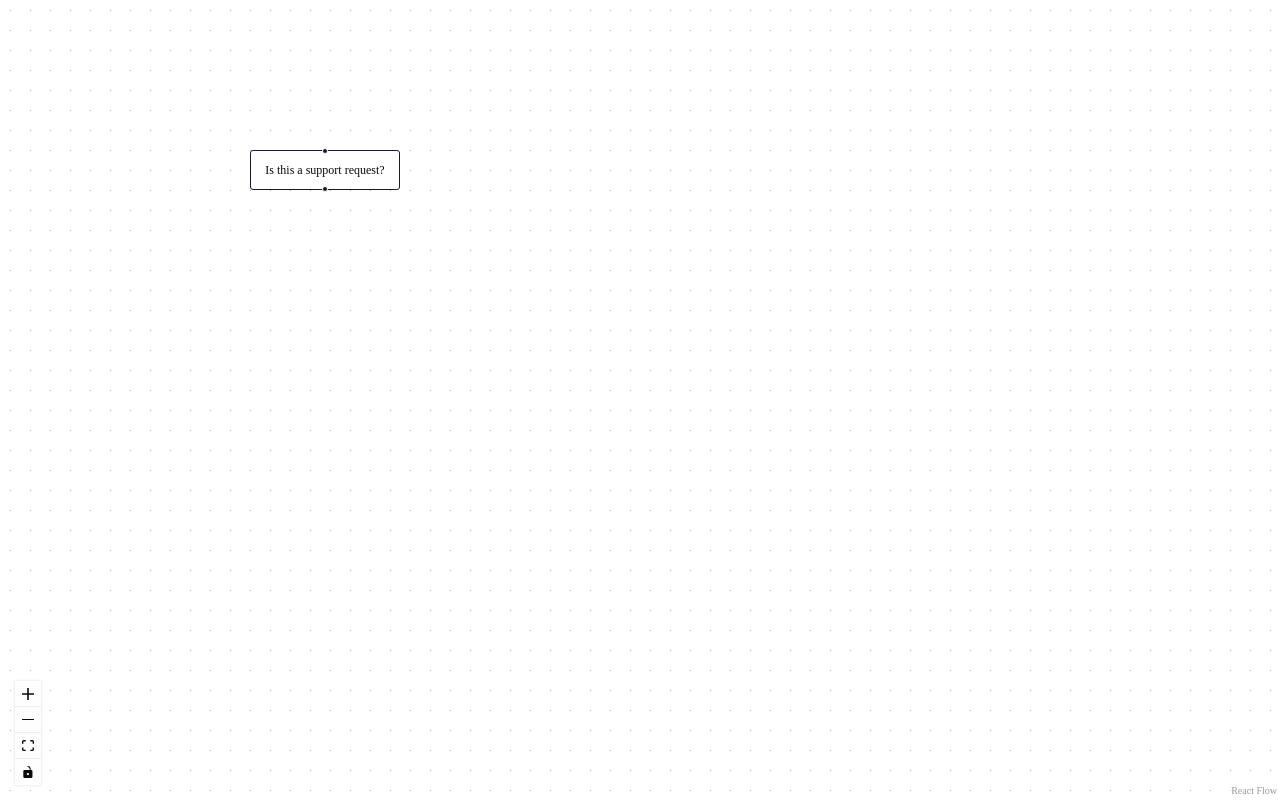
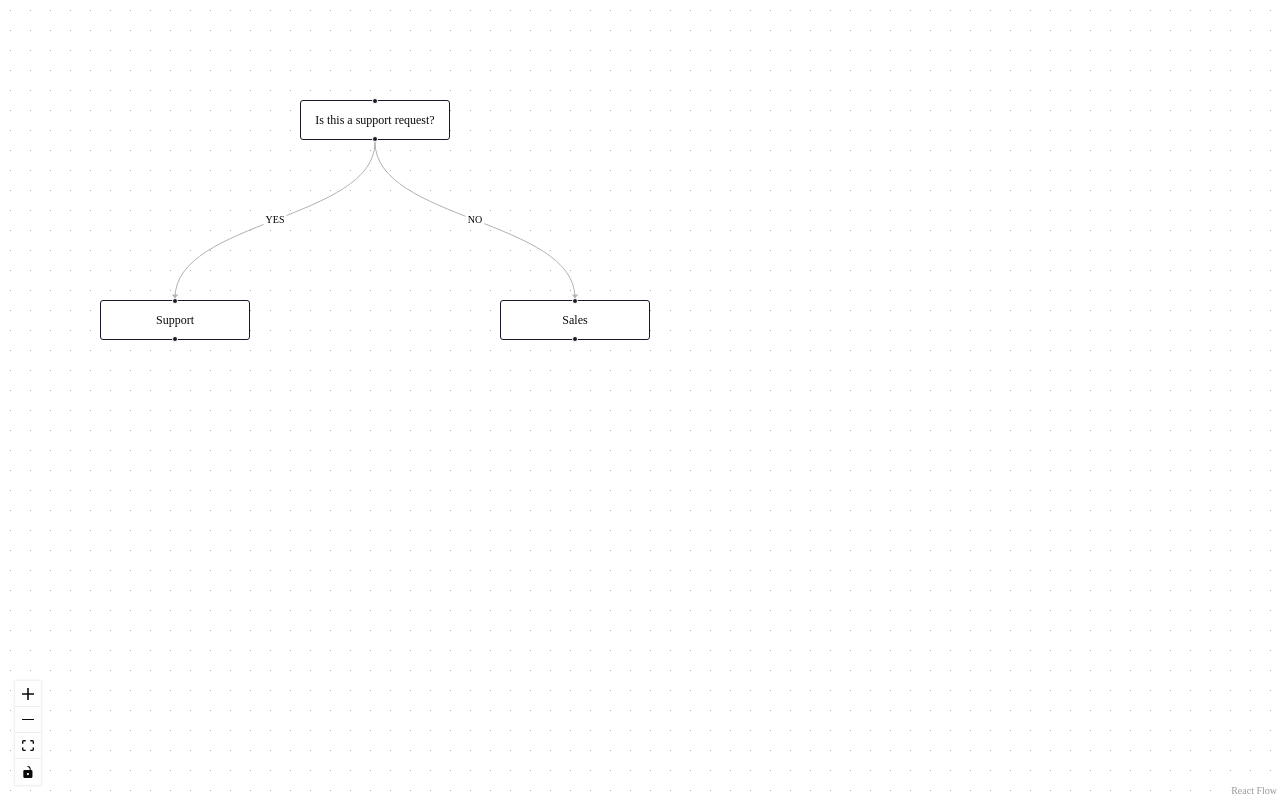
Before and after one commit to SHREYA-G-AMIN/flyrank-ai-decision-flow, a Next.js app: page / in a window 1280 px wide. Built offline with nearby package versions, Linux system fonts and the light colour scheme.

Commit message:
BE-09: add YES and NO decision branches

```diff
--- a/app/page.tsx
+++ b/app/page.tsx
@@ -1,20 +1,53 @@
 "use client";
 
-import { ReactFlow, Background, Controls } from "@xyflow/react";
+import {
+  ReactFlow,
+  Background,
+  Controls,
+  MarkerType,
+} from "@xyflow/react";
+
 import "@xyflow/react/dist/style.css";
 
 const nodes = [
   {
-    id: "1",
-    position: { x: 250, y: 150 },
+    id: "decision",
+    position: { x: 300, y: 100 },
     data: { label: "Is this a support request?" },
+  },
+  {
+    id: "support",
+    position: { x: 100, y: 300 },
+    data: { label: "Support" },
+  },
+  {
+    id: "sales",
+    position: { x: 500, y: 300 },
+    data: { label: "Sales" },
   },
 ];
 
-export default function Home() {
+const edges = [
+  {
+    id: "yes",
+    source: "decision",
+    target: "support",
+    label: "YES",
+    markerEnd: { type: MarkerType.ArrowClosed },
+  },
+  {
+    id: "no",
+    source: "decision",
+    target: "sales",
+    label: "NO",
+    markerEnd: { type: MarkerType.ArrowClosed },
+  },
+];
+
+export default function Page() {
   return (
     <main style={{ width: "100vw", height: "100vh" }}>
-      <ReactFlow nodes={nodes}>
+      <ReactFlow nodes={nodes} edges={edges}>
         <Background />
         <Controls />
       </ReactFlow>
```
